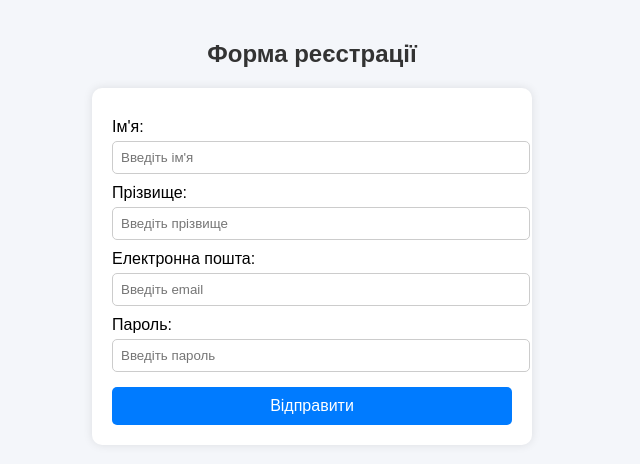
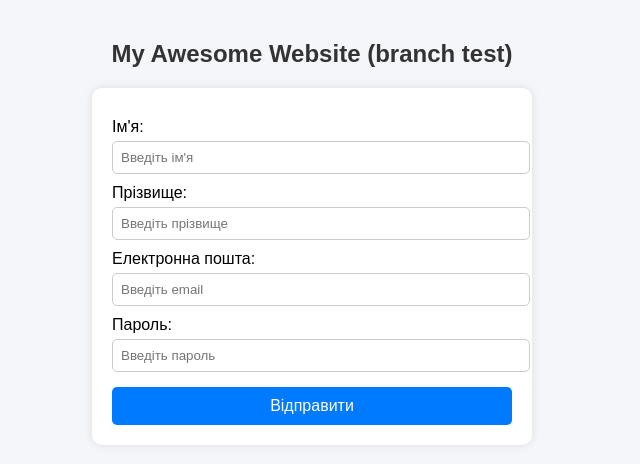
Before and after one commit to EgorT22/MyWebsiteLab2, a plain HTML site: page index.html in a window 1280 px wide. Shown: the whole page, without its empty margins (328-968 px from the left). Drawn offline with Linux system fonts and the light colour scheme.

Commit message:
Change header text in index.html

```diff
--- a/index.html
+++ b/index.html
@@ -8,7 +8,7 @@
 </head>
 <body>
 
-  <h2>Форма реєстрації</h2>
+  <h2>My Awesome Website (branch test)</h2>
 
   <form id="registerForm">
     <label>Ім'я:</label>
```
